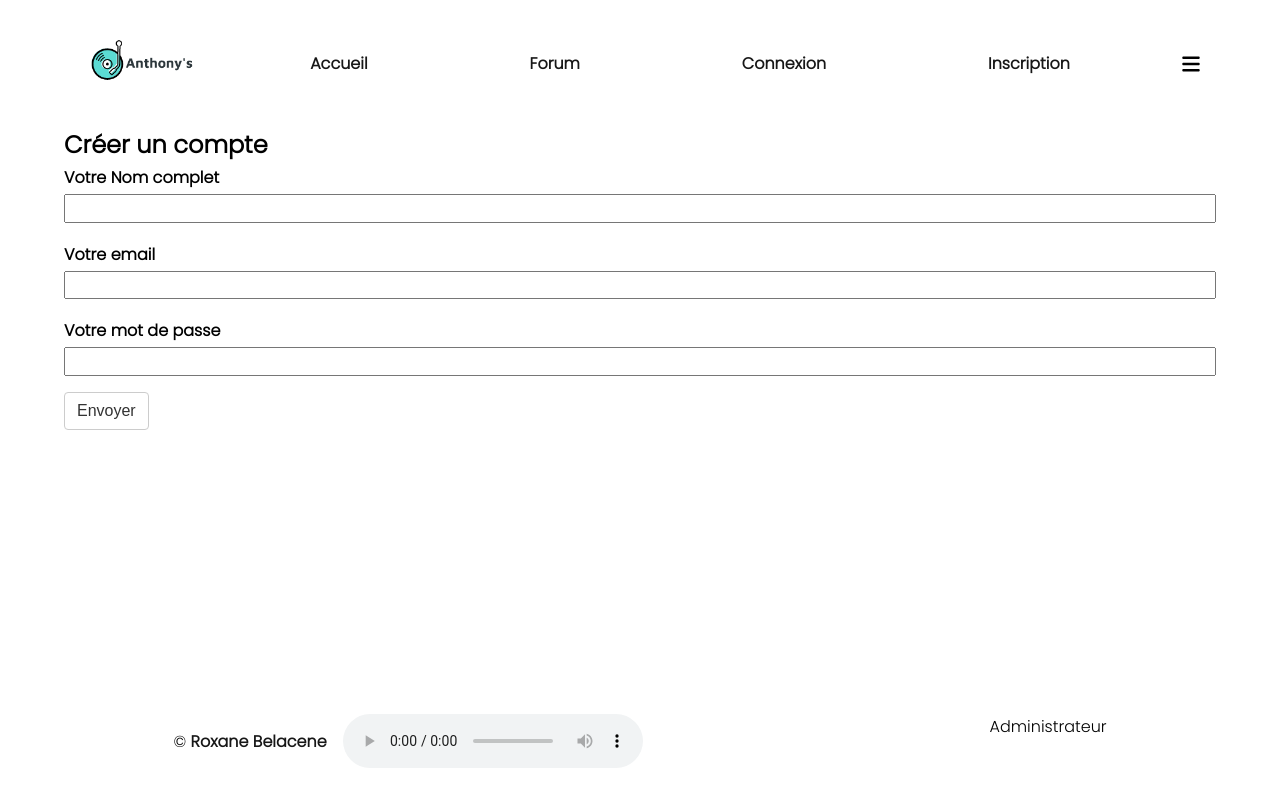
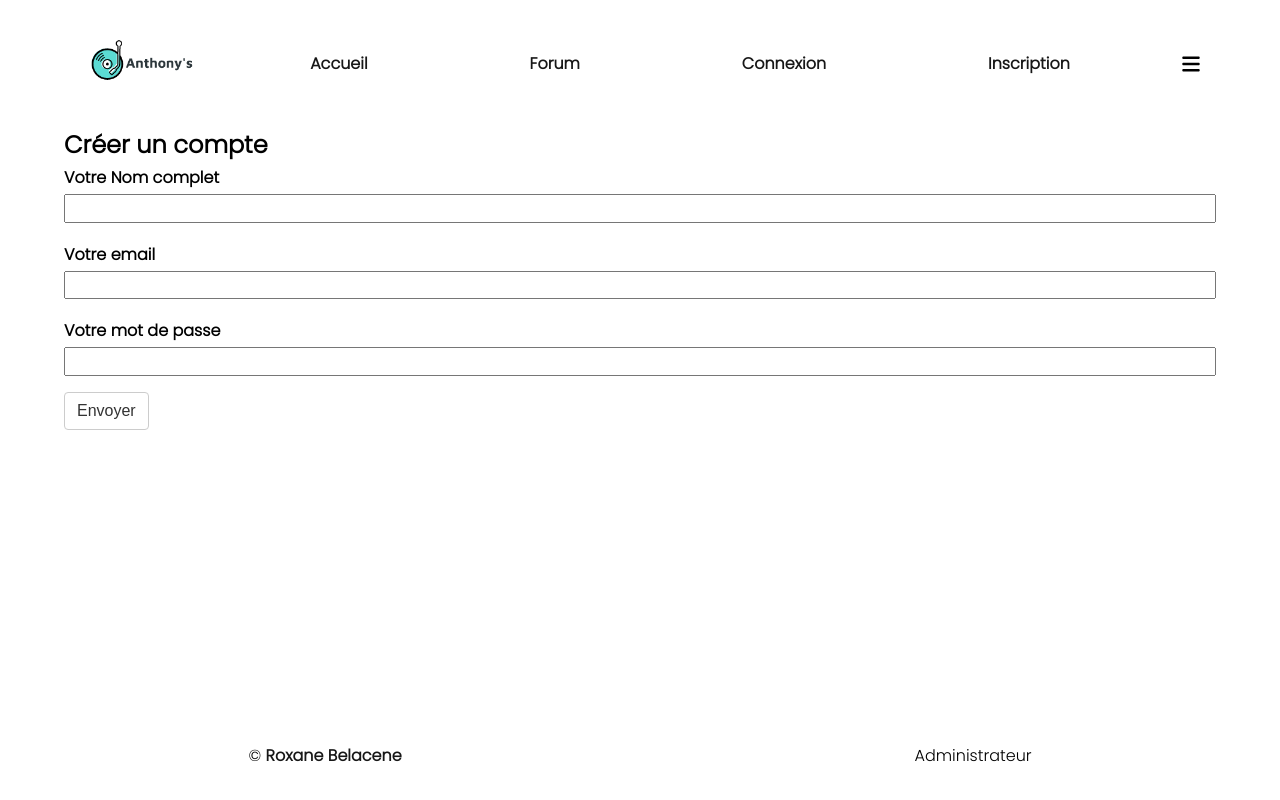
Before and after one commit to WildCodeSchool/2023-02-JS-RemoteFR-JSWizards-P3-Team-Hufflepuff, a React (Vite) app in the folder frontend/: page /register in a window 1280 px wide. Built offline with nearby package versions, Linux system fonts and the light colour scheme.

Commit message:
remove react-audio-player

```diff
--- a/frontend/package.json
+++ b/frontend/package.json
@@ -9,7 +9,6 @@
   "dependencies": {
     "prop-types": "^15.8.1",
     "react": "^18.2.0",
-    "react-audio-player": "^0.17.0",
     "react-dom": "^18.2.0",
     "react-router-dom": "^6.14.0"
   },
--- a/frontend/src/components/Footer/Footer.jsx
+++ b/frontend/src/components/Footer/Footer.jsx
@@ -1,5 +1,5 @@
-import ReactAudioPlayer from "react-audio-player";
-import sound from "../../assets/sound/mix_rox.wav";
+// import ReactAudioPlayer from "react-audio-player";
+// import sound from "../../assets/sound/mix_rox.wav";
 import "./Footer.css";
 
 export default function Footer() {
@@ -9,7 +9,7 @@ export default function Footer() {
         <div>
           &copy; <a href="https://github.com/Roxyroke">Roxane Belacene</a>
         </div>
-        <ReactAudioPlayer src={sound} autoPlay controls />
+        {/* <ReactAudioPlayer src={sound} autoPlay controls /> */}
       </div>
       <div>
         <span>Administrateur</span>
```
Also changed, not shown: 1 other file (tests, documents, lock files or other folders).
